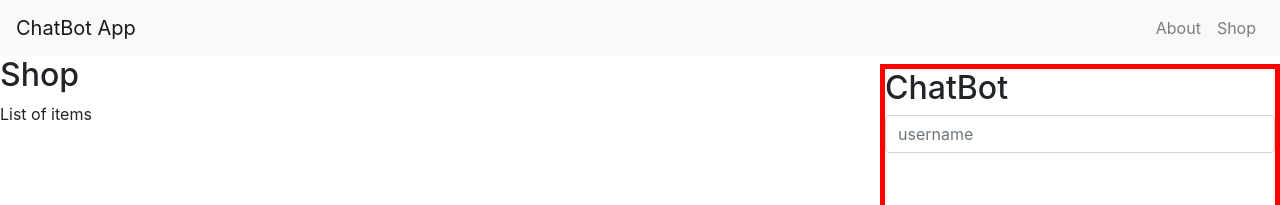
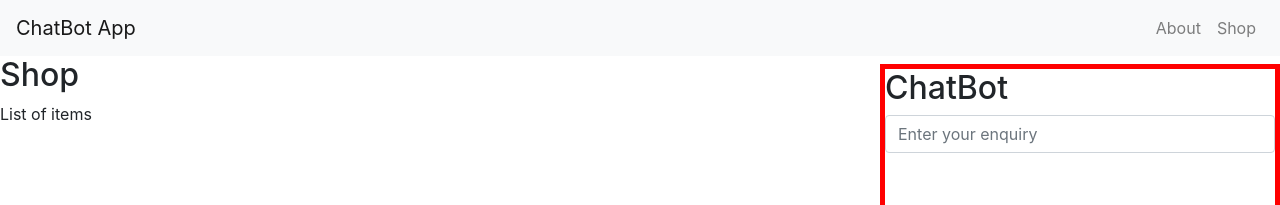
Before and after one commit to HuangStanley050/chatbot_frontend, a React (Create React App) app: page /shop in a window 1280 px wide. Shown: the top 205 px of the page. Built offline with nearby package versions, Linux system fonts and the light colour scheme; no server answers.

Commit message:
added state, reducer for user message

```diff
--- a/src/components/chatbot/Chatbot.js
+++ b/src/components/chatbot/Chatbot.js
@@ -4,12 +4,28 @@ import {
   start_event_query,
   start_text_query
 } from "../../store/actions/botActions";
+import { record_user_msg } from "../../store/actions/userActions";
 import { connect } from "react-redux";
 
 class ChatBot extends Component {
-  componentDidMount() {
-    this.props.sendEnquiry({ text: "Where is Snoopy?" });
-  }
+  // componentDidMount() {
+  //   this.props.sendEnquiry({ text: "Where is Snoopy?" });
+  // }
+  state = {
+    userInput: ""
+  };
+
+  inputHandler = e => {
+    this.setState({ userInput: e.target.value });
+  };
+
+  submitHandler = e => {
+    e.preventDefault();
+    //alert("submitted!!");
+    this.props.recordMsg(this.state.userInput);
+    this.props.sendEnquiry({ text: this.state.userInput });
+    this.setState({ userInput: "" });
+  };
 
   render() {
     const chatBotStyle = {
@@ -28,9 +44,15 @@ class ChatBot extends Component {
           style={{ height: "100%", width: "100%", overflow: "auto" }}
         >
           <h2>ChatBot</h2>
-          <InputGroup>
-            <Input placeholder="username" />
-          </InputGroup>
+          <form onSubmit={this.submitHandler}>
+            <InputGroup>
+              <Input
+                value={this.state.userInput}
+                onChange={this.inputHandler}
+                placeholder="Enter your enquiry"
+              />
+            </InputGroup>
+          </form>
         </div>
       </div>
     );
@@ -39,7 +61,8 @@ class ChatBot extends Component {
 
 const mapDispatchToProps = dispatch => {
   return {
-    sendEnquiry: query => dispatch(start_text_query(query))
+    sendEnquiry: query => dispatch(start_text_query(query)),
+    recordMsg: msg => dispatch(record_user_msg(msg))
   };
 };
 
--- a/src/store/actions/actionTypes.js
+++ b/src/store/actions/actionTypes.js
@@ -5,3 +5,5 @@ export const START_TEXT_QUERY_FAIL = "START_TEXT_QUERY_FAIL";
 export const START_EVENT_QUERY = "START_EVENT_QUERY";
 export const START_EVENT_QUERY_SUCCESS = "START_EVENT_QUERY_SUCCESS";
 export const START_EVENT_QUERY_FAIL = "START_EVENT_QUERY_FAIL";
+
+export const STORE_USER_MESSAGE = "STORE_USER_MESSAGE";
--- /dev/null
+++ b/src/store/actions/userActions.js
@@ -0,0 +1,8 @@
+import * as actionType from "./actionTypes";
+
+export const record_user_msg = msg => {
+  return {
+    type: actionType.STORE_USER_MESSAGE,
+    msg
+  };
+};
--- a/src/store/reducers/botReducer.js
+++ b/src/store/reducers/botReducer.js
@@ -1,10 +1,17 @@
 import * as actionType from "../actions/actionTypes";
+
 const initialState = {
-  messages: []
+  botMessages: [],
+  userMessages: []
 };
 
 const reducer = (state = initialState, action) => {
   switch (action.type) {
+    case actionType.STORE_USER_MESSAGE:
+      return {
+        ...state,
+        userMessages: [...state.userMessages, action.msg]
+      };
     default:
       return state;
   }
--- a/src/store/sagas/botSaga.js
+++ b/src/store/sagas/botSaga.js
@@ -6,7 +6,7 @@ import API from "../../API/apiCalls";
 function* botWorkerSaga(action) {
   try {
     let result = yield axios.post(API.text, action.query);
-    console.log(result);
+    console.log(result.data.fulfillmentMessages);
   } catch (e) {
     console.log(e);
   }
```
